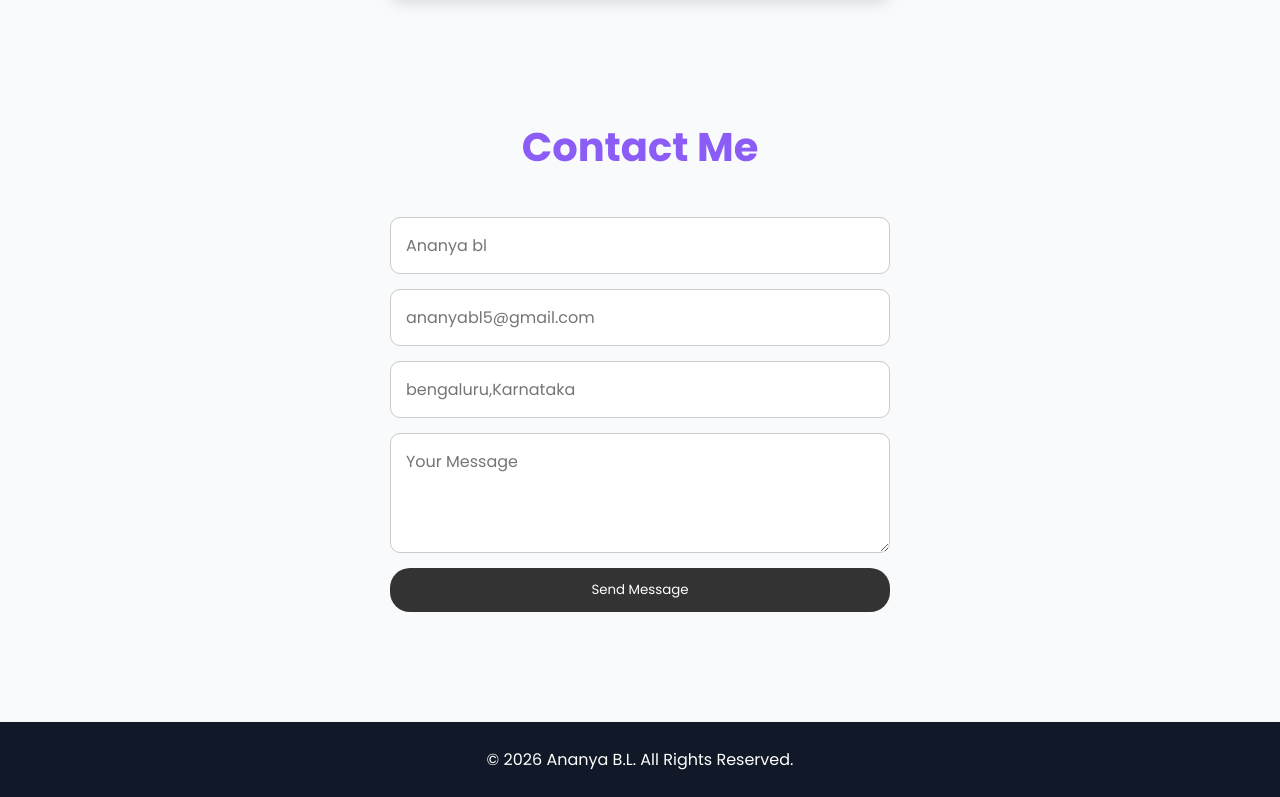
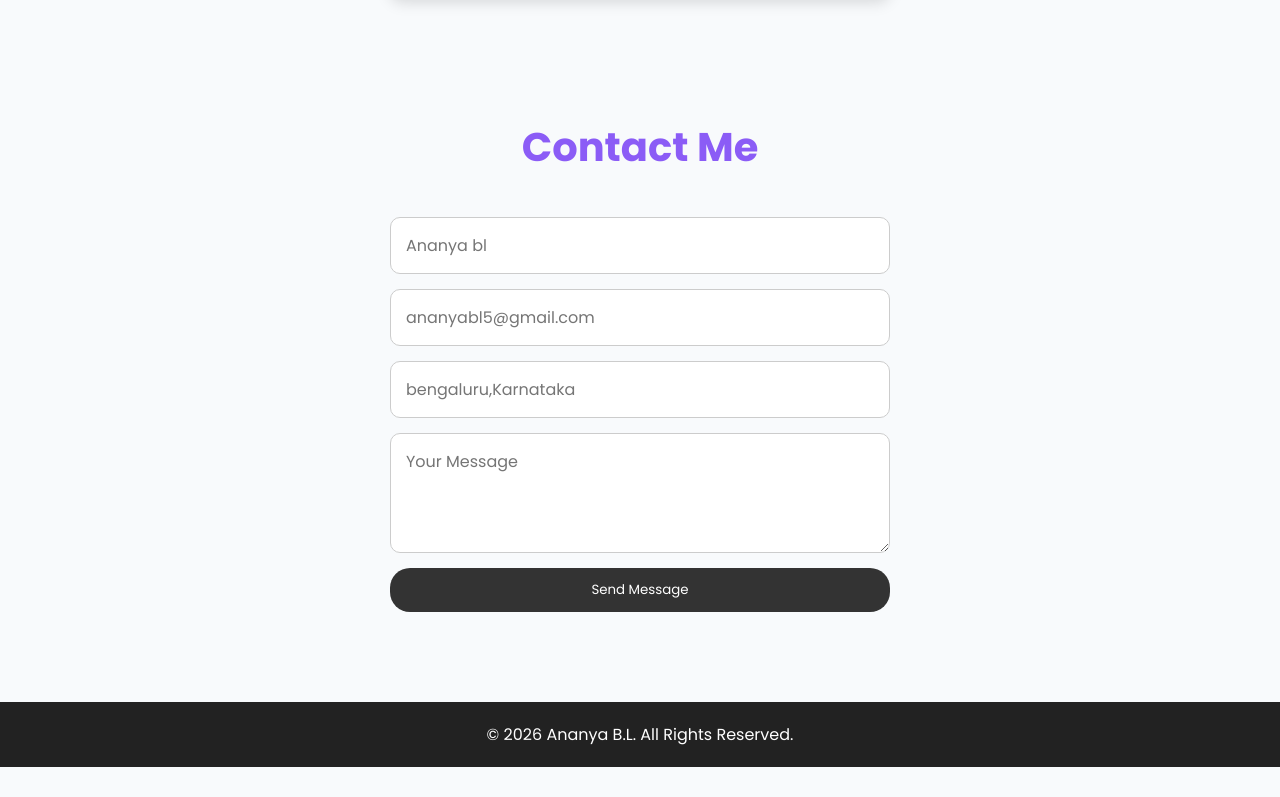
Before and after one commit to Ananya-BL04/portfolio-website, a plain HTML site: page index.html in a window 1280 px wide. Shown: the part 5199-5996 px from the top of the page. After the commit the page ends 5966 px from the top, so only its background shows below. Drawn offline with Linux system fonts and the light colour scheme.

Commit message:
final improvemnt

```diff
--- a/style.css
+++ b/style.css
@@ -709,3 +709,16 @@ section h2{
 .achievement-card p{
     color:#666;
 }
+footer{
+
+background:#222;
+
+color:white;
+
+text-align:center;
+
+padding:20px;
+
+margin-top:40px;
+
+}
```
